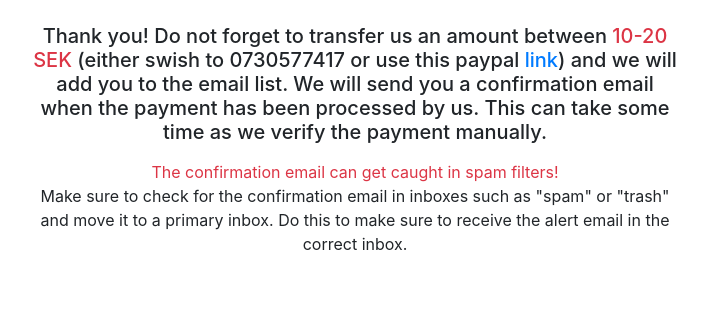
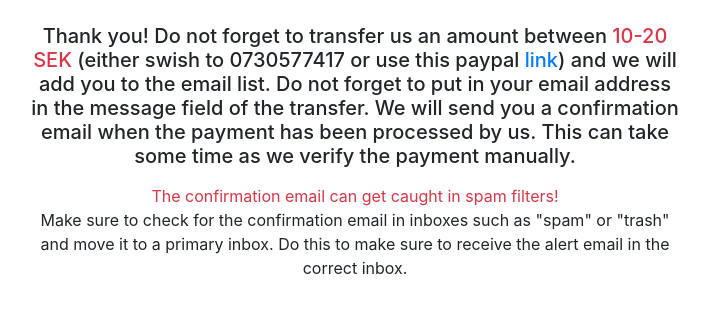
Before and after one commit to worldyn/vaccinalert, a Flask app: template vaccinalert/templates/success.html in a window 1280 px wide. Shown: the top 313 px of the page, without its empty margins (285-994 px from the left). Run offline with Flask 2, Linux system fonts and the light colour scheme; the template is opened without the code that fills it, so the values that code supplies are empty; parts of the project's set-up code (start-up, migrations or seed data) failed here and were passed over; some libraries are stand-ins or nearby versions.

Commit message:
Fixed success page

```diff
--- a/vaccinalert/templates/success.html
+++ b/vaccinalert/templates/success.html
@@ -20,7 +20,7 @@
             <div class="text-center col-sm-7">
                 <center>
                 <br />
-                <h5>Thank you! Do not forget to transfer us an amount between <span class="text-danger">10-20 SEK</span> (either swish to 0730577417 or use this paypal <a href="https://www.paypal.com/paypalme/gustafholmer?locale.x=sv_SE&fbclid=IwAR1PLcrgPMYuxS51xExodu_D-Mpe-kqpYVt4xn4pJJ7IUT_rmZPd7JA8XF0">link</a>) and we will add you to the email list. We will send you a confirmation email when the payment has been processed by us. This can take some time as we verify the payment manually.</h5>
+                <h5>Thank you! Do not forget to transfer us an amount between <span class="text-danger">10-20 SEK</span> (either swish to 0730577417 or use this paypal <a href="https://www.paypal.com/paypalme/gustafholmer?locale.x=sv_SE&fbclid=IwAR1PLcrgPMYuxS51xExodu_D-Mpe-kqpYVt4xn4pJJ7IUT_rmZPd7JA8XF0">link</a>) and we will add you to the email list. Do not forget to put in your email address in the message field of the transfer. We will send you a confirmation email when the payment has been processed by us. This can take some time as we verify the payment manually.</h5>
                     <p class="pt-6"> <div class="text-danger">The confirmation email can get caught in spam filters!</div>Make sure to check for the confirmation email in inboxes such as "spam" or "trash" and move it to
                      a primary inbox. Do this to make sure to receive the alert email in the correct inbox.
                     </p><br>
```
